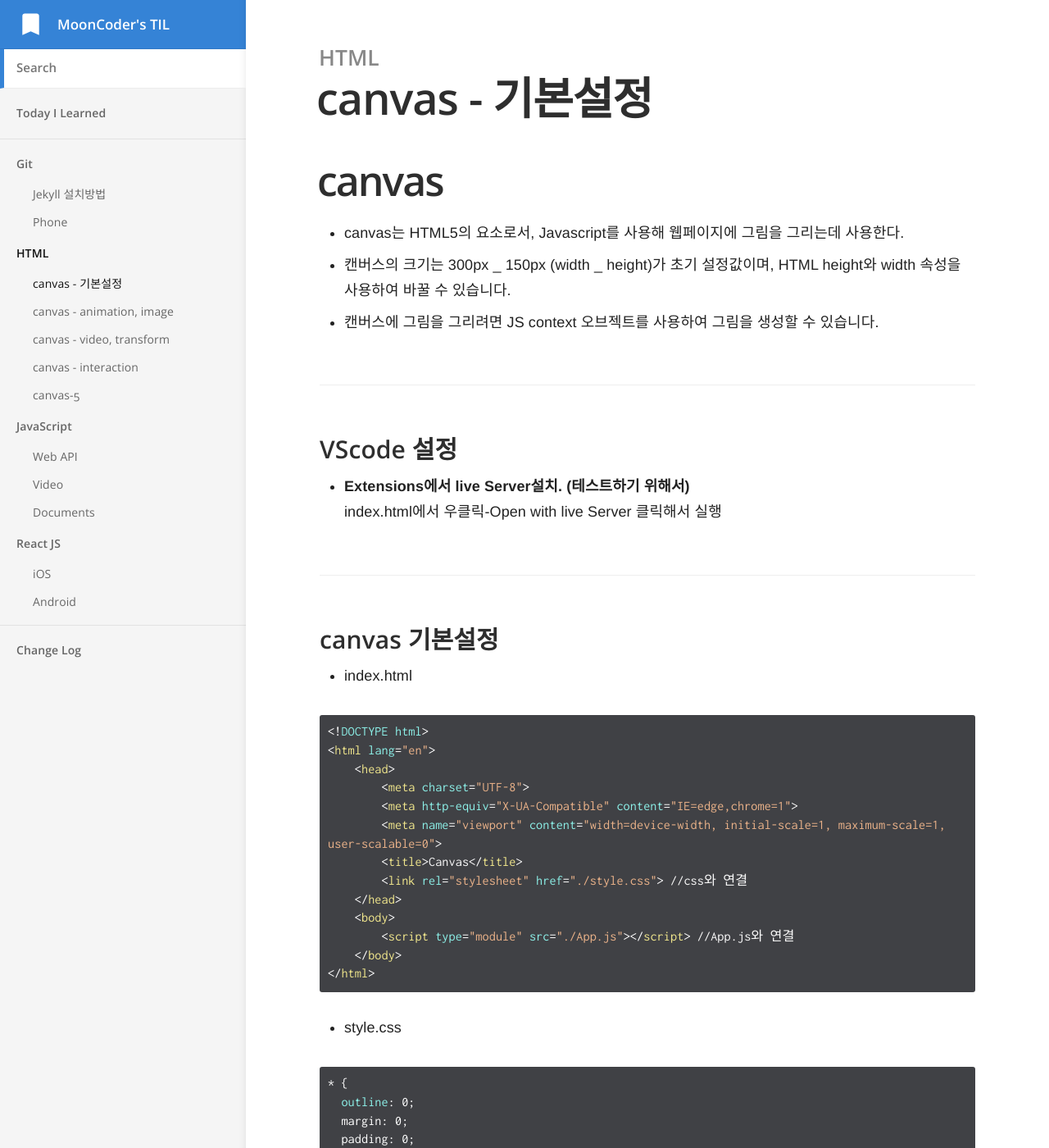
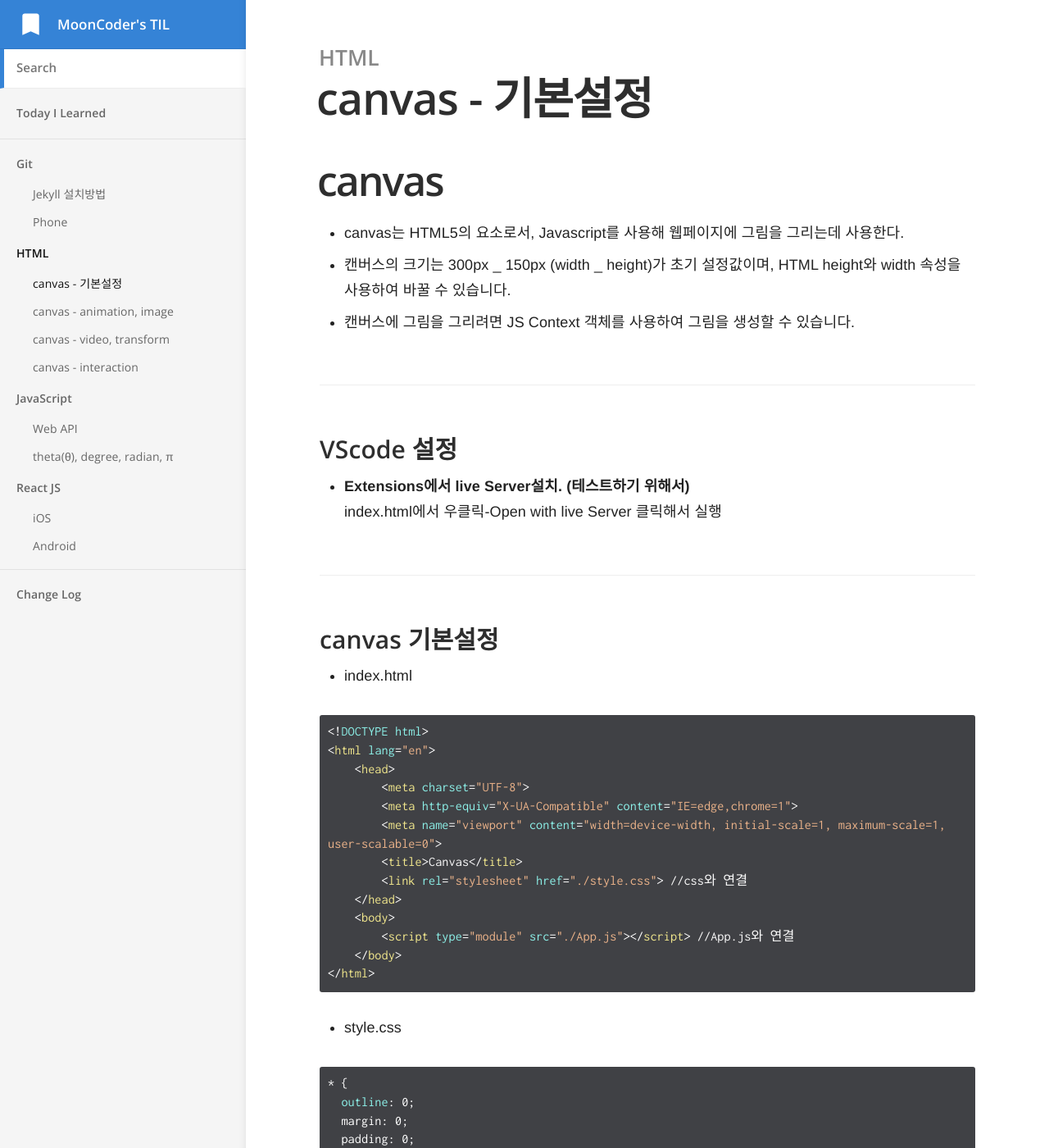
Before and after one commit to xmun74/xmun74.github.io, a Jekyll site: the page built from _docs/HTML/canvas-1.md, in a window 1280 px wide and 1400 px high. Shown: the whole window at 82% size. Built offline with Jekyll 4.4.1, drawn with Linux system fonts in a browser that asks for light colours.

Commit message:
radian, degree, theta, PI

```diff
--- a/_docs/HTML/canvas-1.md
+++ b/_docs/HTML/canvas-1.md
@@ -8,7 +8,7 @@ order: 1
 
 - canvas는 HTML5의 요소로서, Javascript를 사용해 웹페이지에 그림을 그리는데 사용한다.
 - 캔버스의 크기는 300px _ 150px (width _ height)가 초기 설정값이며, HTML height와 width 속성을 사용하여 바꿀 수 있습니다.
-- 캔버스에 그림을 그리려면 JS context 오브젝트를 사용하여 그림을 생성할 수 있습니다.
+- 캔버스에 그림을 그리려면 JS Context 객체를 사용하여 그림을 생성할 수 있습니다.
 
 ### VScode 설정
 
@@ -53,7 +53,7 @@ body {
   width: 100%;
   height: 100%;
   overflow: hidden;
-  background-color: #ffcaec;
+  background-color: #ffcaec; //배경색 아무거나
 }
 
 canvas {
@@ -185,7 +185,7 @@ window.onload = () => {
   두배지만 css에서 압축해서 브라우저에서 다 보이게 함으로 해상도가 높아보인다.
 
 - **resize에서 ctx.scale(2, 2);**
-  **but!** ctx로 그린 그림크기도 작아지므로 canvas크기가 2배 커진만큼 ctx도 2배로 키워줘야 원래 비율대로 그림이 그려진다.
+  **but)** ctx로 그린 그림크기도 작아지므로 canvas크기가 2배 커진만큼 ctx도 2배로 키워줘야 원래 비율대로 그림이 그려진다.
 
 ---
 
--- a/_docs/HTML/canvas-5.md
+++ /dev/null
@@ -1,7 +0,0 @@
----
-title: canvas-5
-category: HTML
-order: 5
----
-
-## -
```
Also changed, not shown: _docs/JavaScript/documents.md (deleted, +0 -17 lines), _docs/JavaScript/radian.md (added, +50 -0 lines), _docs/JavaScript/video.md (deleted, +0 -17 lines), _docs/JavaScript/web_api.md (renamed from _docs/JavaScript/images.md).
